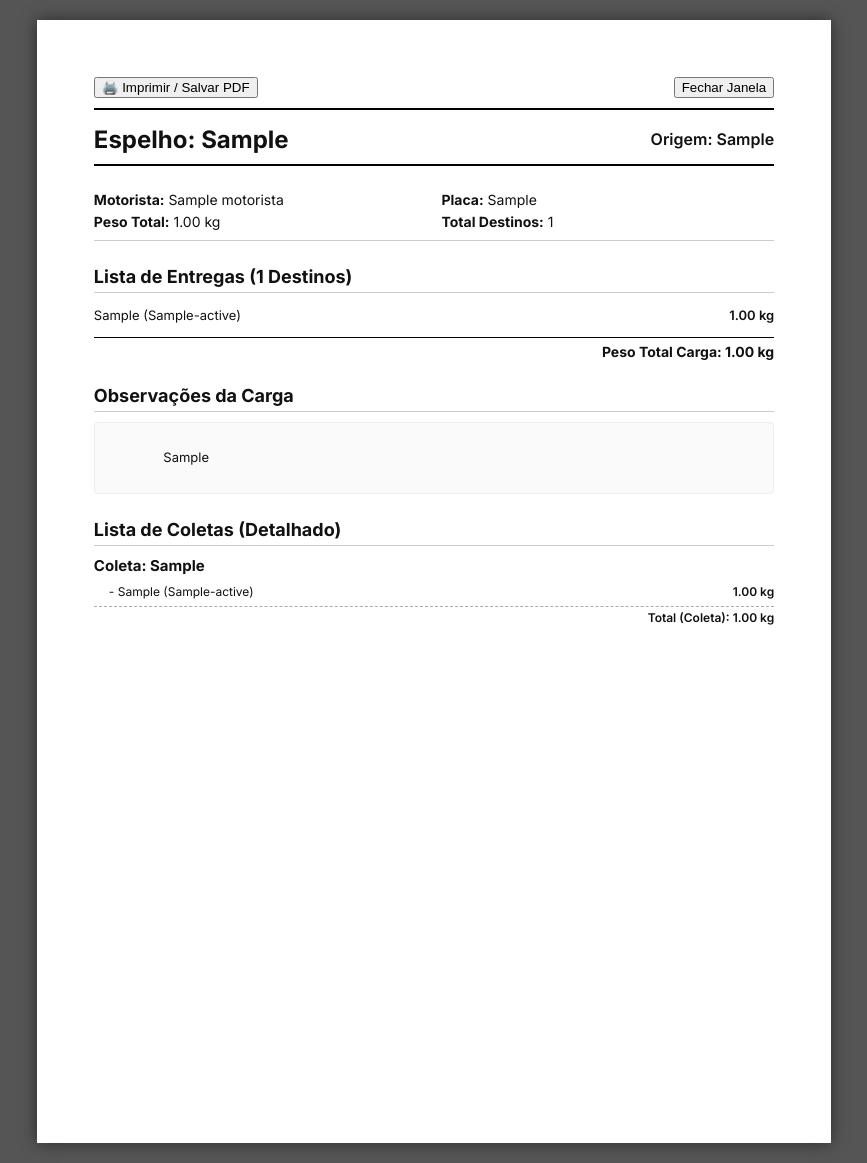
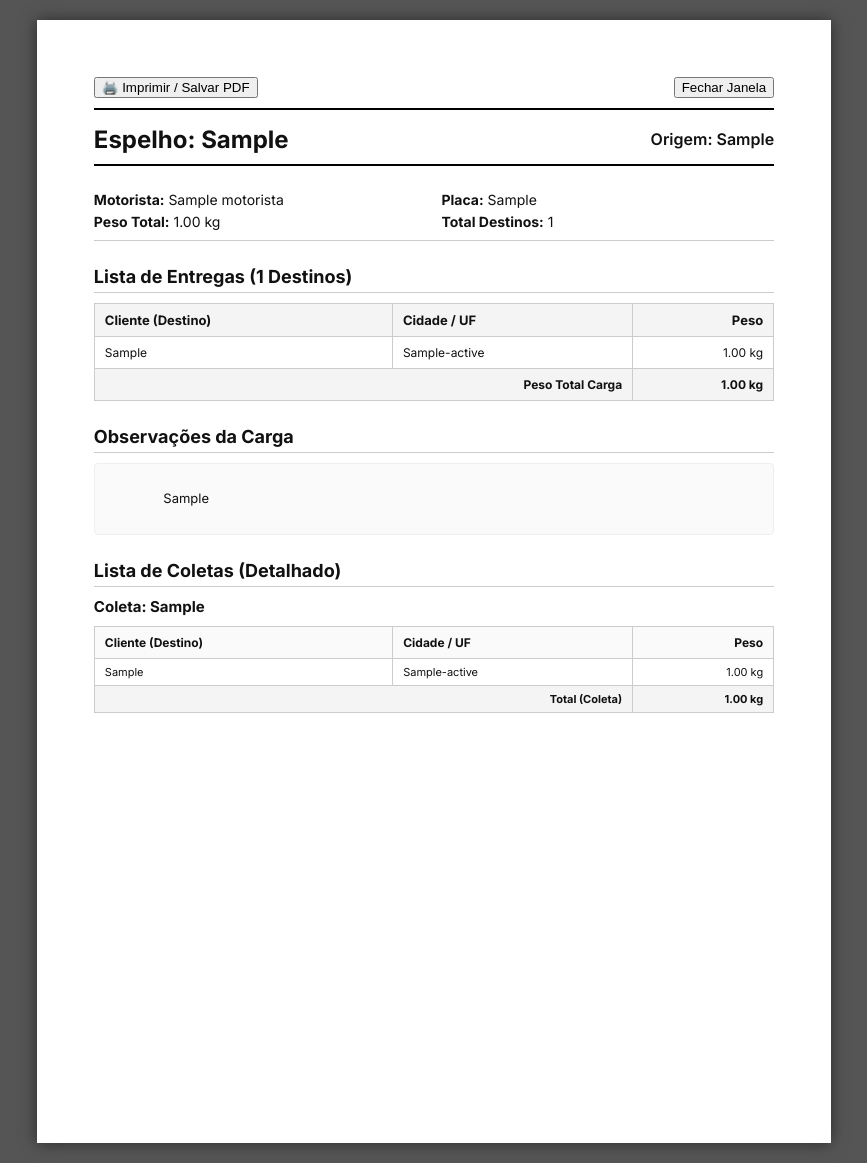
Before and after one commit to Cotahar/regina-system, a Flask app: page /cargas/1/espelho_impressao in a window 1280 px wide. Shown: the whole page, without its empty margins (206-1073 px from the left). Run offline with Flask 3, Linux system fonts and the light colour scheme; the visitor is signed in with stand-in values (Sample User, id 1); tables that the repository leaves empty hold one stand-in row (values such as "Sample post").

```diff
--- a/app.py
+++ b/app.py
@@ -170,7 +170,7 @@ def get_clientes_detalhes():
         # Agora 'c' é o Cliente e 'entregas_count' é a contagem
         for c, entregas_count in query_result:
 
-            text = f"{(c.codigo_cliente or '')} - {(c.razao_social or '').upper()}"
+            text = f"{(c.razao_social or '').upper()} ({(c.cidade or 'N/A')}-{(c.estado or 'N/A')})"
 
             clientes_data.append({
                 'id': c.id,
@@ -204,7 +204,7 @@ def get_clientes():
         # Simplificado para o Select2
         clientes_data = [{
             'id': c.id,
-            'text': f"{(c.codigo_cliente or '')} - {(c.razao_social or '').upper()}", # >>>>> CORREÇÃO 2: Proteção contra Nulos
+            'text': f"{(c.razao_social or '').upper()} ({(c.cidade or 'N/A')}-{(c.estado or 'N/A')})",
             'cidade': c.cidade,
             'estado': c.estado,
             'is_remetente': c.is_remetente
@@ -900,12 +900,11 @@ def handle_carga_entregas(carga_id):
         try:
             data = request.json
             cliente_id = data.get('cliente_id')
+            remetente_id = data.get('remetente_id') # <-- LINHA NOVA
 
-            # Precisamos encontrar o Remetente Padrão (DEPÓSITO)
-            # (A lógica do V1 não envia um remetente)
-            remetente_padrao = Cliente.query.filter_by(is_remetente=True).first()
-            if not remetente_padrao:
-                 return jsonify(error='Nenhum cliente marcado como Remetente foi encontrado. Cadastre um.'), 400
+            # Validação (se o frontend não enviar por algum motivo)
+            if not remetente_id:
+                 return jsonify(error='Remetente não foi selecionado.'), 400
 
             cliente = Cliente.query.get(cliente_id)
             if not cliente:
@@ -914,7 +913,7 @@ def handle_carga_entregas(carga_id):
             nova_entrega = Entrega(
                 carga_id=carga.id,
                 cliente_id=cliente.id,
-                remetente_id=remetente_padrao.id, # Usa o primeiro remetente encontrado
+                remetente_id=remetente_id,
                 peso_bruto=data.get('peso_bruto'),
                 valor_frete=data.get('valor_frete'),
                 cidade_entrega=cliente.cidade, # Padrão do cliente
--- a/models.py
+++ b/models.py
@@ -18,7 +18,7 @@ class Motorista(db.Model):
             'id': self.id,
             'codigo': self.codigo,
             'nome': self.nome,
-            'text': f"{(self.codigo or '')} - {(self.nome or '').upper()}"
+            'text': f"{(self.nome or '').upper()}"
         }
 
 # MÓDULO 1: Novo modelo de Veículo
--- a/style.css
+++ b/style.css
@@ -577,12 +577,6 @@ input[type="radio"].radio-ultima-entrega, input[type="radio"].radio-ultima-entre
     display: block;
 }
 
-/* ***** CORREÇÃO BOTÃO EDITAR CARGA NA MONTAGEM (IMAGEM bc3c62) ***** */
-/*
-  O botão "Editar Carga na Montagem" estava usando a classe "btn-editar".
-  Agora, ele usará "btn-navegacao", mas precisamos de um ajuste
-  para que ele não fique desproporcional dentro do modal.
-*/
 .entregas-header .btn-navegacao {
     font-size: 14px; /* Tamanho da fonte padrão do botão */
     padding: 10px 15px; /* Padding padrão do botão */
--- a/templates/espelho.html
+++ b/templates/espelho.html
@@ -13,6 +13,7 @@
         body {
             background-color: #555; /* Fundo cinza para a tela */
             color: #111;
+            font-family: 'Inter', sans-serif;
         }
         .espelho-container {
             width: 21cm; /* Tamanho A4 */
@@ -21,8 +22,7 @@
             margin: 20px auto;
             background-color: #FFF;
             box-shadow: 0 0 15px rgba(0,0,0,0.5);
-            font-family: 'Inter', sans-serif;
-            box-sizing: border-box; /* Garante que o padding não aumente o width */
+            box-sizing: border-box;
         }
         .espelho-header {
             display: flex;
@@ -57,57 +57,61 @@
             border-bottom: 1px solid #CCC;
             padding-bottom: 5px;
         }
-        .lista-entregas, .lista-coletas {
-            list-style: none;
-            padding: 0;
-            margin: 0;
+
+        /* --- NOVOS ESTILOS DE TABELA --- */
+        .espelho-table {
+            width: 100%;
+            border-collapse: collapse;
+            margin-top: 10px;
         }
-        .lista-entregas li, .lista-coletas li {
-            display: flex;
-            justify-content: space-between;
-            padding: 4px 0;
+        .espelho-table th, .espelho-table td {
+            border: 1px solid #CCC;
+            padding: 8px 10px;
+            font-size: 12px;
+            text-align: left;
+        }
+        .espelho-table th {
+            background-color: #F4F4F4;
+            font-weight: 700;
             font-size: 13px;
         }
-        .lista-entregas li strong, .lista-coletas li strong {
-            font-weight: 600;
-        }
-        .total-geral {
-            display: flex;
-            justify-content: flex-end;
-            margin-top: 10px;
-            font-size: 14px;
-            font-weight: 700;
-            border-top: 1px solid #000;
-            padding-top: 5px;
+        /* Coluna de Peso (alinhada à direita) */
+        .espelho-table th:last-child, .espelho-table td:last-child {
+            text-align: right;
+            width: 120px; /* Largura fixa para peso */
         }
 
-        /* Estilos de Coleta */
+        /* Tabela de coletas (fonte menor) */
+        .table-coleta th {
+            font-size: 12px;
+            background-color: #FAFAFA;
+        }
+        .table-coleta td {
+            font-size: 11px;
+            padding: 6px 10px;
+        }
+
+        /* Rodapé da Tabela */
+        .espelho-table tfoot td {
+            font-weight: 700;
+            background-color: #F4F4F4;
+            text-align: right;
+        }
+        /* --- FIM DOS NOVOS ESTILOS --- */
+
         .coleta-bloco {
             margin-bottom: 20px;
+            page-break-inside: avoid; /* Tenta não quebrar o bloco da coleta */
         }
         .coleta-bloco h3 {
             font-size: 15px;
             margin: 0 0 5px 0;
             font-weight: 700;
         }
-        .coleta-bloco .lista-coletas li {
-            padding-left: 15px; /* Indentação */
-            font-size: 12px;
-        }
-        .total-coleta {
-            display: flex;
-            justify-content: flex-end;
-            font-size: 12px;
-            font-weight: 600;
-            border-top: 1px dashed #AAA;
-            padding-top: 3px;
-            margin-top: 3px;
-        }
 
-        /* Estilos de Observações */
         .obs-texto {
             font-size: 13px;
-            white-space: pre-wrap; /* Preserva quebras de linha */
+            white-space: pre-wrap;
             background: #FAFAFA;
             border: 1px solid #EEE;
             padding: 10px;
@@ -118,26 +122,20 @@
         /* --- Estilos de Impressão --- */
         @media print {
             body {
-                background-color: #FFF; /* Remove o fundo cinza */
+                background-color: #FFF;
                 margin: 0;
                 padding: 0;
             }
             .no-print {
-                display: none; /* Esconde o botão de imprimir */
+                display: none;
             }
             .espelho-container {
                 width: 100%;
                 min-height: 0;
                 margin: 0;
                 padding: 0;
-                box-shadow: none; /* Remove sombra */
+                box-shadow: none;
                 border: none;
-            }
-            .espelho-secao {
-                page-break-inside: avoid; /* Tenta não quebrar seções no meio */
-            }
-            .coleta-bloco {
-                 page-break-inside: avoid;
             }
         }
     </style>
@@ -167,17 +165,30 @@
 
         <div class="espelho-secao">
             <h2>Lista de Entregas ({{ total_destinos }} Destinos)</h2>
-            <ul class="lista-entregas">
-                {% for entrega in lista_entregas %}
-                <li>
-                    <span>{{ entrega.cliente }} ({{ entrega.cidade_uf }})</span>
-                    <strong>{{ "%.2f"|format(entrega.peso) }} kg</strong>
-                </li>
-                {% endfor %}
-            </ul>
-            <div class="total-geral">
-                Peso Total Carga: {{ "%.2f"|format(peso_total_carga) }} kg
-            </div>
+            <table class="espelho-table">
+                <thead>
+                    <tr>
+                        <th>Cliente (Destino)</th>
+                        <th>Cidade / UF</th>
+                        <th>Peso</th>
+                    </tr>
+                </thead>
+                <tbody>
+                    {% for entrega in lista_entregas %}
+                    <tr>
+                        <td>{{ entrega.cliente }}</td>
+                        <td>{{ entrega.cidade_uf }}</td>
+                        <td>{{ "%.2f"|format(entrega.peso) }} kg</td>
+                    </tr>
+                    {% endfor %}
+                </tbody>
+                <tfoot>
+                    <tr>
+                        <td colspan="2">Peso Total Carga</td>
+                        <td>{{ "%.2f"|format(peso_total_carga) }} kg</td>
+                    </tr>
+                </tfoot>
+            </table>
         </div>
 
         <div class="espelho-secao">
@@ -189,20 +200,34 @@
 
         <div class="espelho-secao">
             <h2>Lista de Coletas (Detalhado)</h2>
+
             {% for remetente_nome, dados_coleta in lista_coletas %}
                 <div class="coleta-bloco">
                     <h3>Coleta: {{ remetente_nome }}</h3>
-                    <ul class="lista-coletas">
-                        {% for entrega in dados_coleta.entregas %}
-                        <li>
-                            <span>- {{ entrega.cliente }} ({{ entrega.cidade_uf }})</span>
-                            <strong>{{ "%.2f"|format(entrega.peso) }} kg</strong>
-                        </li>
-                        {% endfor %}
-                    </ul>
-                    <div class="total-coleta">
-                        Total (Coleta): {{ "%.2f"|format(dados_coleta.total_peso) }} kg
-                    </div>
+                    <table class="espelho-table table-coleta">
+                        <thead>
+                            <tr>
+                                <th>Cliente (Destino)</th>
+                                <th>Cidade / UF</th>
+                                <th>Peso</th>
+                            </tr>
+                        </thead>
+                        <tbody>
+                            {% for entrega in dados_coleta.entregas %}
+                            <tr>
+                                <td>{{ entrega.cliente }}</td>
+                                <td>{{ entrega.cidade_uf }}</td>
+                                <td>{{ "%.2f"|format(entrega.peso) }} kg</td>
+                            </tr>
+                            {% endfor %}
+                        </tbody>
+                        <tfoot>
+                            <tr>
+                                <td colspan="2">Total (Coleta)</td>
+                                <td>{{ "%.2f"|format(dados_coleta.total_peso) }} kg</td>
+                            </tr>
+                        </tfoot>
+                    </table>
                 </div>
             {% endfor %}
         </div>
```
Also changed, not shown: consulta.js (+27 -11 lines), montagem.html (+8 -9 lines), montagem.js (+34 -2 lines), script.js (+20 -6 lines).
